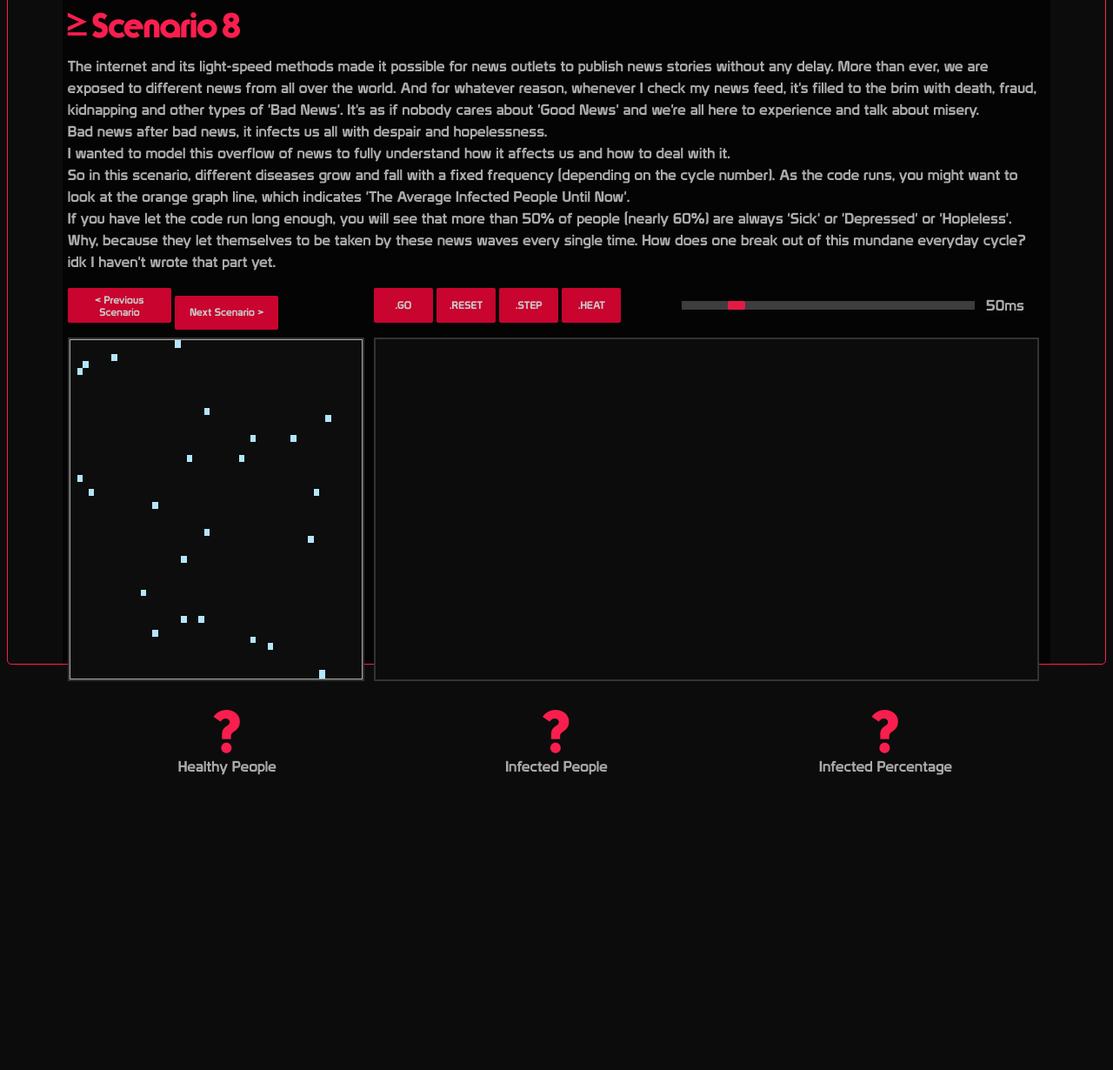
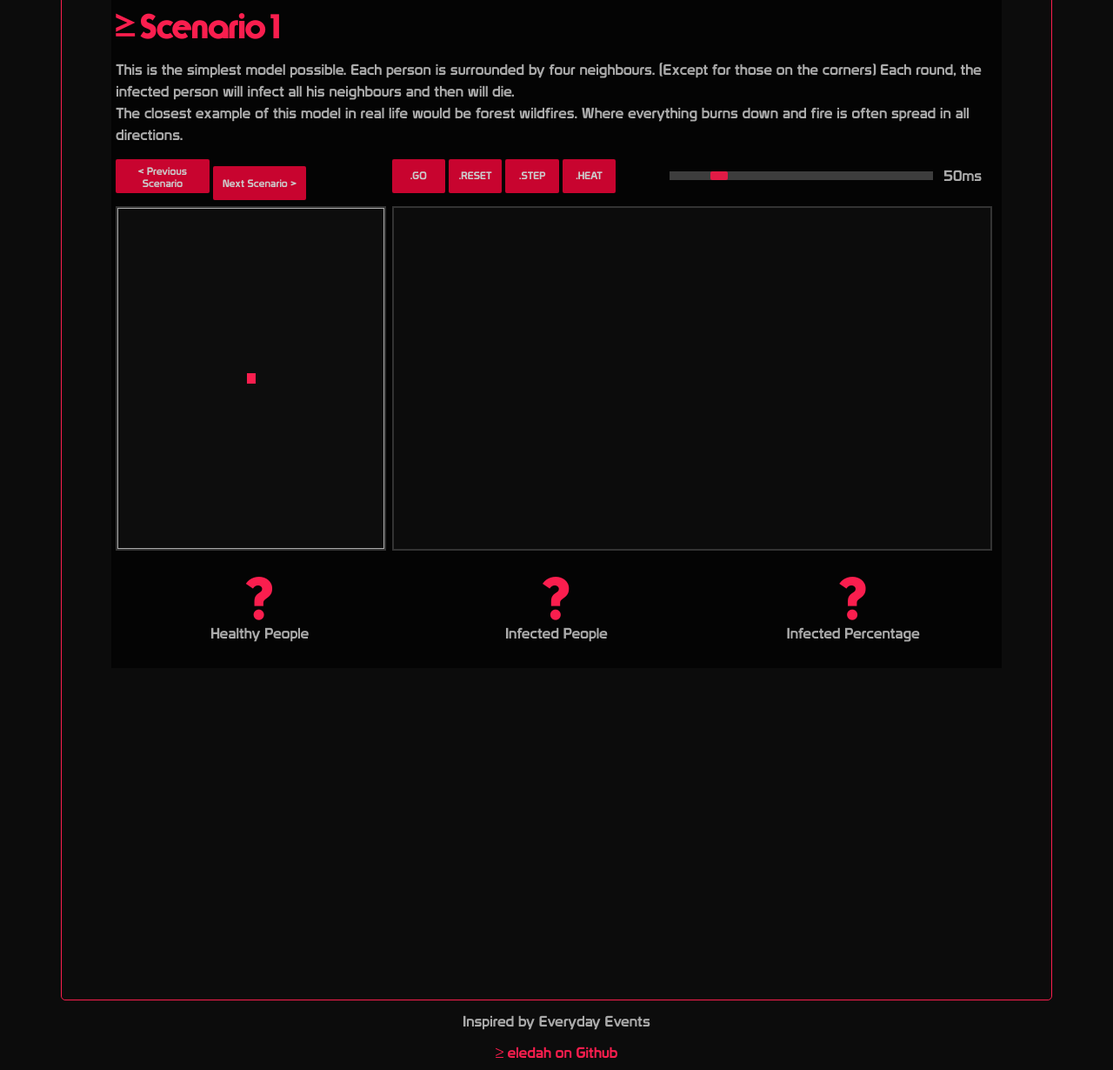
Before and after one commit to eledah/disEase, a plain HTML site: page index.html in a window 1280 px wide. Shown: the part 41-1271 px from the top of the page at 87% size. Before the commit the page ends 1016 px from the top, so only its background shows below. Drawn offline with Linux system fonts and the light colour scheme.

Commit message:
I can rest easy for a while now.

```diff
--- a/disEase.js
+++ b/disEase.js
@@ -1,6 +1,6 @@
 "use strict";
 
-let currentScenario = 8;
+let currentScenario = 1;
 let dataLength = 200;
 let drawCellBorder = false;
 
@@ -567,6 +567,7 @@ function disableInfections() {
 }
 
 function STEP() {
+	resetBoundingBox();
 	Pause();
 	advanceCycle();
 }
@@ -1498,3 +1499,12 @@ function updateCycleTime() {
 		cancelCode = setInterval(advanceCycle, newCycleTime);
 	}
 }
+
+
+function resetBoundingBox() {
+	// let element = document.getElementById("creditsText");
+	// var rect = element.getBoundingClientRect();
+	// let newHeight = rect.y + window.pageYOffset + rect.height + 10;
+	// document.getElementById("boundingBox").style.height = newHeight + "px";
+	// document.getElementById("containerBox").style.height = Math.floor(1080 * 1080 / newHeight) + "px";
+}
--- a/index.html
+++ b/index.html
@@ -11,7 +11,8 @@
 	</head>
 
 	<body>
-		<div class="parent">
+		<div class="parent" style="height: 150%;" id="boundingBox">
+			<div class ="parent" style="height: 66.66%" id="containerBox">
 				<div class="container" id="titleContainer">
 					<div id="scenarioTitle" style="height: 100%;">
 						<span id='scenarioName'></span>
@@ -51,7 +52,7 @@
 
 				<div class="container" id="container4">
 					<div id="chartsContainer" style="width: 30%;">
-					<div style="width: 100% height: 100%; border:2px solid #333;"><table id = 'mainTABLE'> </table> </div>
+						<div style="width: 100%; border:2px solid #333;" id="tableDiv"><table id = 'mainTABLE'> </table> </div>
 					</div>
 
 					<div class="chart" id="chartContainer" style="border:2px solid #333; background-color: #0c0c0c; width: 67%; height: 100%;">
@@ -75,6 +76,15 @@
 					</div>
 
 				</div>
+
+
+			</div>
+		</div>
+		<div id="creditsContainer">
+			<p class="creditsDesc">Inspired by Everyday Events</p>
+		</div>
+		<div id="creditsContainer">
+			<a id="creditsText" href="https://github.com/eledah" target="_blank">&#8805; eledah on Github</a>
 		</div>
 	</body>
 
--- a/style.css
+++ b/style.css
@@ -54,6 +54,18 @@ div {
 
 #dataContainer {
 	height: 20%;
+	justify-content: center;
+}
+
+#creditsContainer {
+	display: flex;
+	width: 100%;
+	flex-direction: column;
+	flex-wrap: wrap;
+	align-items: center;
+	align-content: center;
+	height: 3%;
+	margin-top: 1%;
 	justify-content: center;
 }
 
@@ -191,10 +203,16 @@ div {
 }
 
 body {
+/*	border: 1px solid #fa1e4e;
+	border-radius: 5px;*/
+	background-color:#0c0c0c;
+
+}
+
+#boundingBox {
 	border: 1px solid #fa1e4e;
 	border-radius: 5px;
 	background-color:#0c0c0c;
-
 }
 
 .slider {
@@ -263,3 +281,48 @@ body {
 	color: #CCC;
 	transition-duration: 0.2s;
 }
+
+#creditsText {
+	font-family: Prototype;
+	font-size: 17px;
+}
+
+/* unvisited link */
+a:link {
+	color: #fa1e4e;
+	text-decoration: none;
+	transition-duration: 0.2s;
+}
+
+/* visited link */
+a:visited {
+	color: #fa1e4e;
+	text-decoration: none;
+}
+
+/* mouse over link */
+a:hover {
+	text-shadow: 0 0 5px rgba(255, 0, 0, 0.9);
+	transition-duration: 0.2s;
+	text-decoration: underline;
+}
+
+/* selected link */
+a:active {
+  color: #fa1e4e;
+  text-decoration: none;
+}
+
+.creditsDesc {
+	font-family: Prototype;
+	font-size: 17px;
+	line-height: 25px;
+	color: #AAA;
+	vertical-align: top;
+	transition-duration: 0.2s;
+}
+
+.creditsDesc:hover {
+	color: #CCC;
+	transition-duration: 0.2s;
+}
```
Lines whose indentation alone changed are shown as unchanged.
